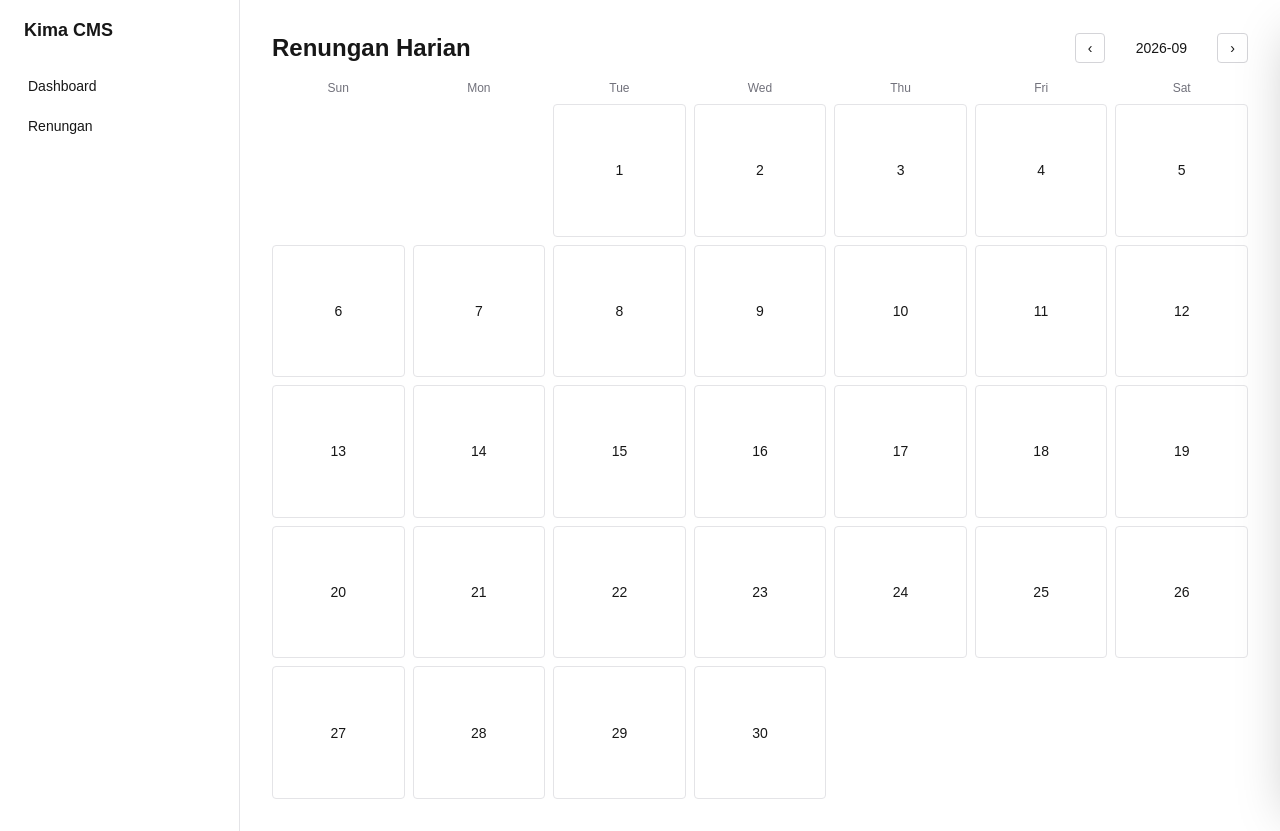
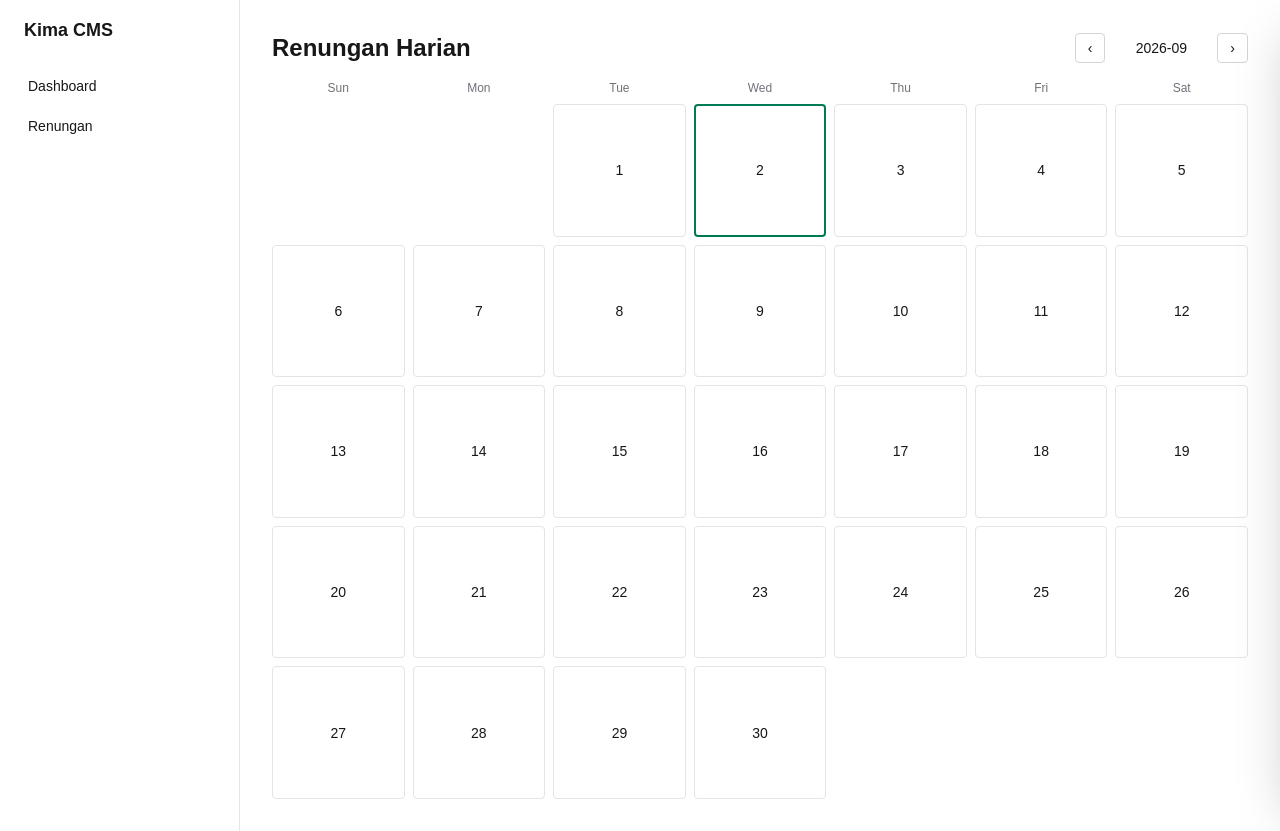
Before and after one commit to daniarthurwidodo/cms-kima-web-app, a Next.js app: page /renungan in a window 1280 px wide. Built offline with nearby package versions, Linux system fonts and the light colour scheme; no server answers; the database is empty.

Commit message:
- enhance day iso - implement dumb db

```diff
--- a/src/features/renungan/presentation/CalendarMonth.tsx
+++ b/src/features/renungan/presentation/CalendarMonth.tsx
@@ -16,6 +16,14 @@ function leadingBlankCount(firstDateIso: string): number {
   return new Date(Date.UTC(y, m - 1, d)).getUTCDay();
 }
 
+function todayIso(): string {
+  const now = new Date();
+  const y = now.getUTCFullYear();
+  const m = String(now.getUTCMonth() + 1).padStart(2, "0");
+  const d = String(now.getUTCDate()).padStart(2, "0");
+  return `${y}-${m}-${d}`;
+}
+
 export function CalendarMonth({ month, days, selectedDate, onSelect }: Props) {
   if (days.length === 0) return null;
   const blanks = leadingBlankCount(days[0].date);
@@ -23,6 +31,7 @@ export function CalendarMonth({ month, days, selectedDate, onSelect }: Props) {
     ...Array.from({ length: blanks }, () => null),
     ...days,
   ];
+  const today = todayIso();
 
   return (
     <div>
@@ -36,17 +45,19 @@ export function CalendarMonth({ month, days, selectedDate, onSelect }: Props) {
           if (!day) return <div key={`blank-${idx}`} />;
           const dayNum = Number(day.date.slice(-2));
           const isSelected = day.date === selectedDate;
+          const isToday = day.date === today;
+          const stateClass = isSelected
+            ? "border-zinc-900 bg-zinc-100 dark:border-zinc-100 dark:bg-zinc-800"
+            : isToday
+              ? "border-2 border-emerald-700 bg-white dark:bg-zinc-900"
+              : "border-zinc-200 bg-white hover:bg-zinc-50 dark:border-zinc-800 dark:bg-zinc-900 dark:hover:bg-zinc-800";
           return (
             <button
               key={day.date}
               type="button"
               onClick={() => onSelect(day)}
-              className={`relative flex aspect-square items-center justify-center rounded border p-2 text-sm transition ${
-                isSelected
-                  ? "border-zinc-900 bg-zinc-100 dark:border-zinc-100 dark:bg-zinc-800"
-                  : "border-zinc-200 bg-white hover:bg-zinc-50 dark:border-zinc-800 dark:bg-zinc-900 dark:hover:bg-zinc-800"
-              }`}
-              aria-label={`${day.date}${day.hasContent ? " (has renungan)" : ""}`}
+              className={`relative flex aspect-square items-center justify-center rounded border p-2 text-sm transition ${stateClass}`}
+              aria-label={`${day.date}${isToday ? " (today)" : ""}${day.hasContent ? " (has renungan)" : ""}`}
             >
               <span>{dayNum}</span>
               {day.hasContent && (
```
Also changed, not shown: .claude/settings.local.json, 1 other file (tests, documents, lock files or other folders).
